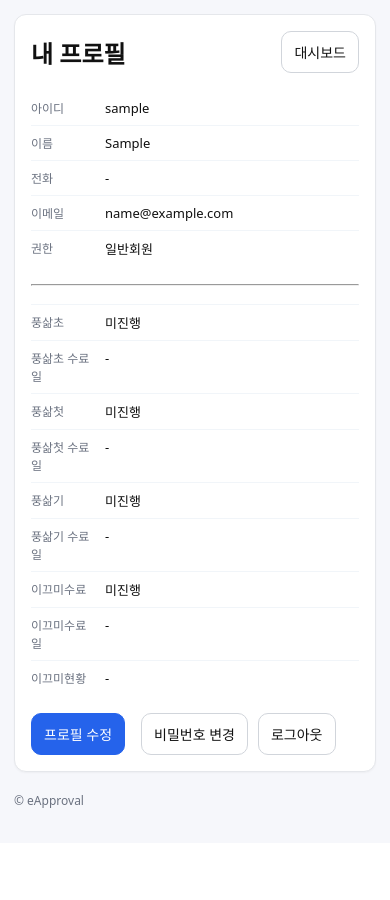
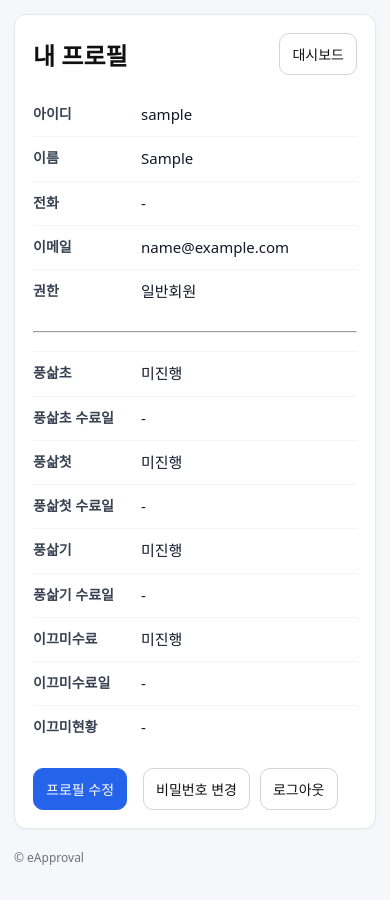
Before and after one commit to kim130727/eapproval, a Django app: page /accounts/profile/ in a window 390 px wide. Shown: the part 196-1096 px from the top of the page. Before the commit the page ends 1004 px from the top, so only its background shows below. Run offline with Django 5.2, Linux system fonts and the light colour scheme; the visitor is signed in with stand-in values (Sample User, id 1).

Commit message:
1) 내 프로필 내용 글씨가 작음 2) 프로필 맨왼쪽 열 확장 3) 스마트폰에서 상신 시 협의자/결재자/수신·열람자를 세로 한줄 배치

```diff
--- a/static/css/base.css
+++ b/static/css/base.css
@@ -255,3 +255,45 @@ MOBILE = 카드형 자동 변환
     border-radius:12px;
   }
 }
+
+/* ===== 내 프로필 상세 전용 ===== */
+.profile-detail-card .profile-row{
+  grid-template-columns: 120px 1fr;   /* 왼쪽 열 확장 */
+  gap: 16px;
+  padding: 12px 0;
+}
+
+.profile-detail-card .profile-label{
+  font-size: 15px;   /* 기존 12px -> 확대 */
+  font-weight: 700;
+  color: #374151;
+}
+
+.profile-detail-card .profile-value{
+  font-size: 16px;   /* 기존 13px -> 확대 */
+  line-height: 1.6;
+  color: #111827;
+  word-break: break-word;
+}
+
+/* 모바일에서도 너무 작지 않게 */
+@media (max-width: 768px){
+  .profile-detail-card{
+    padding: 18px;
+  }
+
+  .profile-detail-card .profile-row{
+    grid-template-columns: 96px 1fr;   /* 모바일에서도 왼쪽 열 확보 */
+    gap: 12px;
+    padding: 10px 0;
+  }
+
+  .profile-detail-card .profile-label{
+    font-size: 14px;
+  }
+
+  .profile-detail-card .profile-value{
+    font-size: 15px;
+    line-height: 1.55;
+  }
+}
--- a/templates/accounts/profile_detail.html
+++ b/templates/accounts/profile_detail.html
@@ -2,7 +2,7 @@
 {% block title %}내 프로필 | 전자결재{% endblock %}
 
 {% block content %}
-<div class="card" style="max-width:680px; margin:0 auto;">
+<div class="card profile-detail-card" style="max-width:760px; margin:0 auto;">
   <div class="row" style="justify-content:space-between; align-items:center;">
     <h2 style="margin:0;">내 프로필</h2>
     <a class="btn" href="{% url 'approvals:home' %}">대시보드</a>
```
Also changed, not shown: static/css/doc_create.css (+18 -0 lines).
